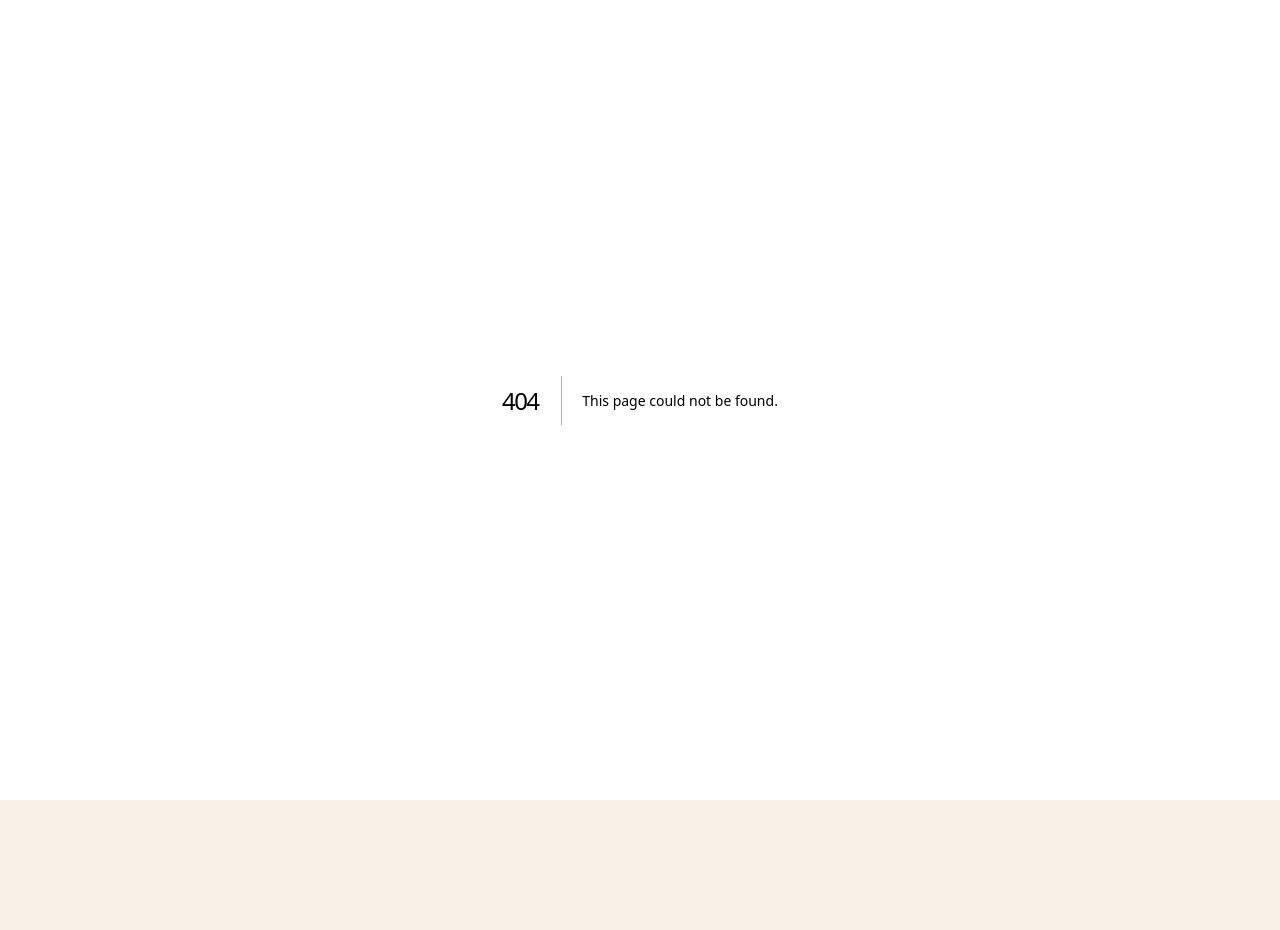
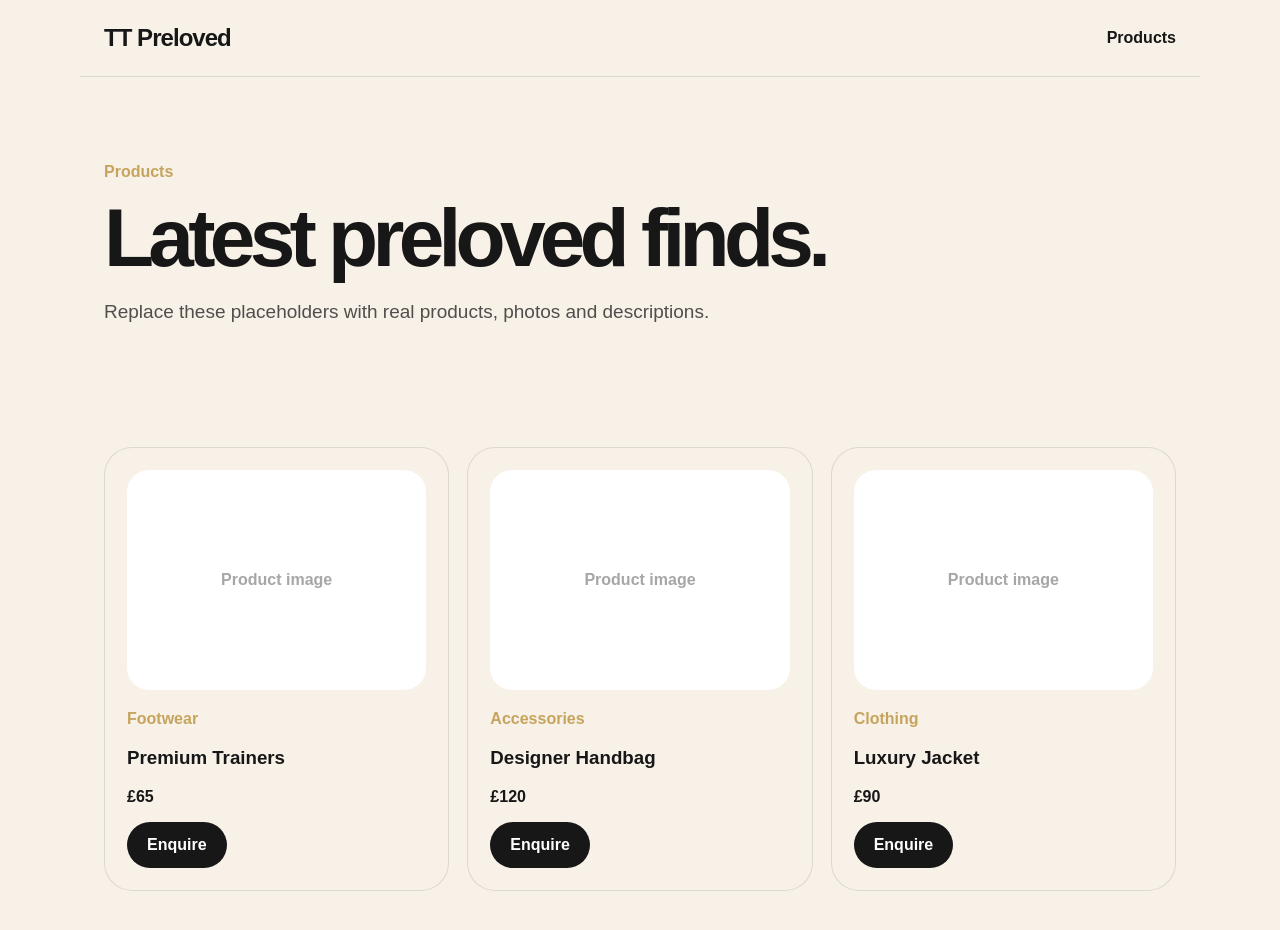
Before and after one commit to deangudgeon123-hub/TT-preloved-, a Next.js app: page /products in a window 1280 px wide. Before the commit this address had no page. Shown: the top 930 px of the page. Before the commit the page ends 800 px from the top, so only its background shows below. Built offline with nearby package versions, Linux system fonts and the light colour scheme.

Commit message:
Add products page

```diff
--- /dev/null
+++ b/app/products/page.tsx
@@ -0,0 +1,54 @@
+import Link from 'next/link';
+
+const products = [
+  {
+    name: 'Premium Trainers',
+    price: '£65',
+    category: 'Footwear',
+  },
+  {
+    name: 'Designer Handbag',
+    price: '£120',
+    category: 'Accessories',
+  },
+  {
+    name: 'Luxury Jacket',
+    price: '£90',
+    category: 'Clothing',
+  },
+];
+
+export default function ProductsPage() {
+  return (
+    <main className="site">
+      <nav className="nav">
+        <Link href="/" className="logo">TT Preloved</Link>
+        <div className="navLinks">
+          <Link href="/products">Products</Link>
+        </div>
+      </nav>
+
+      <section className="pageHeader">
+        <p className="gold"><strong>Products</strong></p>
+        <h1>Latest preloved finds.</h1>
+        <p className="lead">
+          Replace these placeholders with real products, photos and descriptions.
+        </p>
+      </section>
+
+      <section className="section">
+        <div className="grid3">
+          {products.map((product) => (
+            <article key={product.name} className="productCard">
+              <div className="productImage">Product image</div>
+              <p className="gold"><strong>{product.category}</strong></p>
+              <h3>{product.name}</h3>
+              <p><strong>{product.price}</strong></p>
+              <a className="button" href="mailto:hello@ttpreloved.co.uk">Enquire</a>
+            </article>
+          ))}
+        </div>
+      </section>
+    </main>
+  );
+}
```
